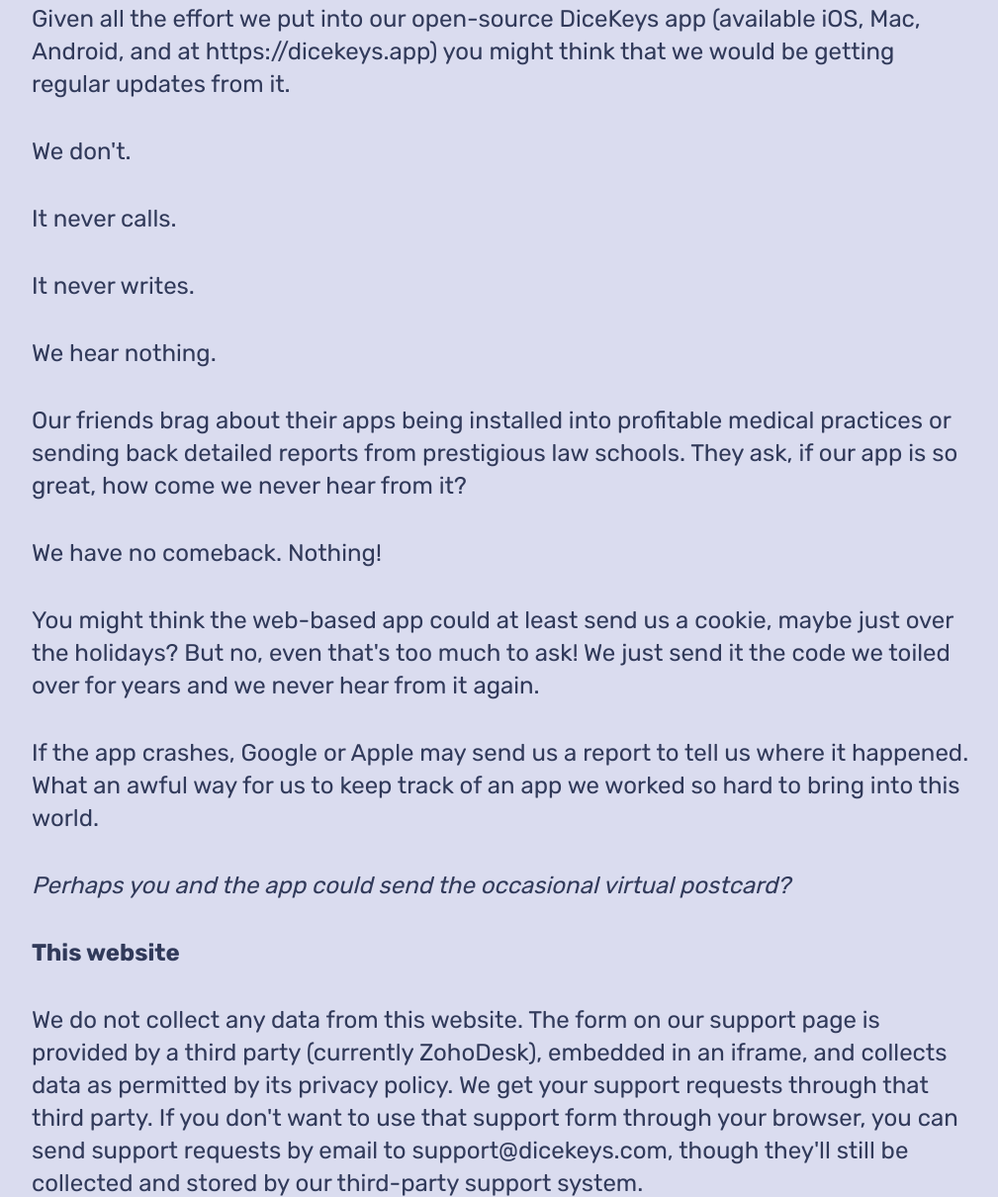
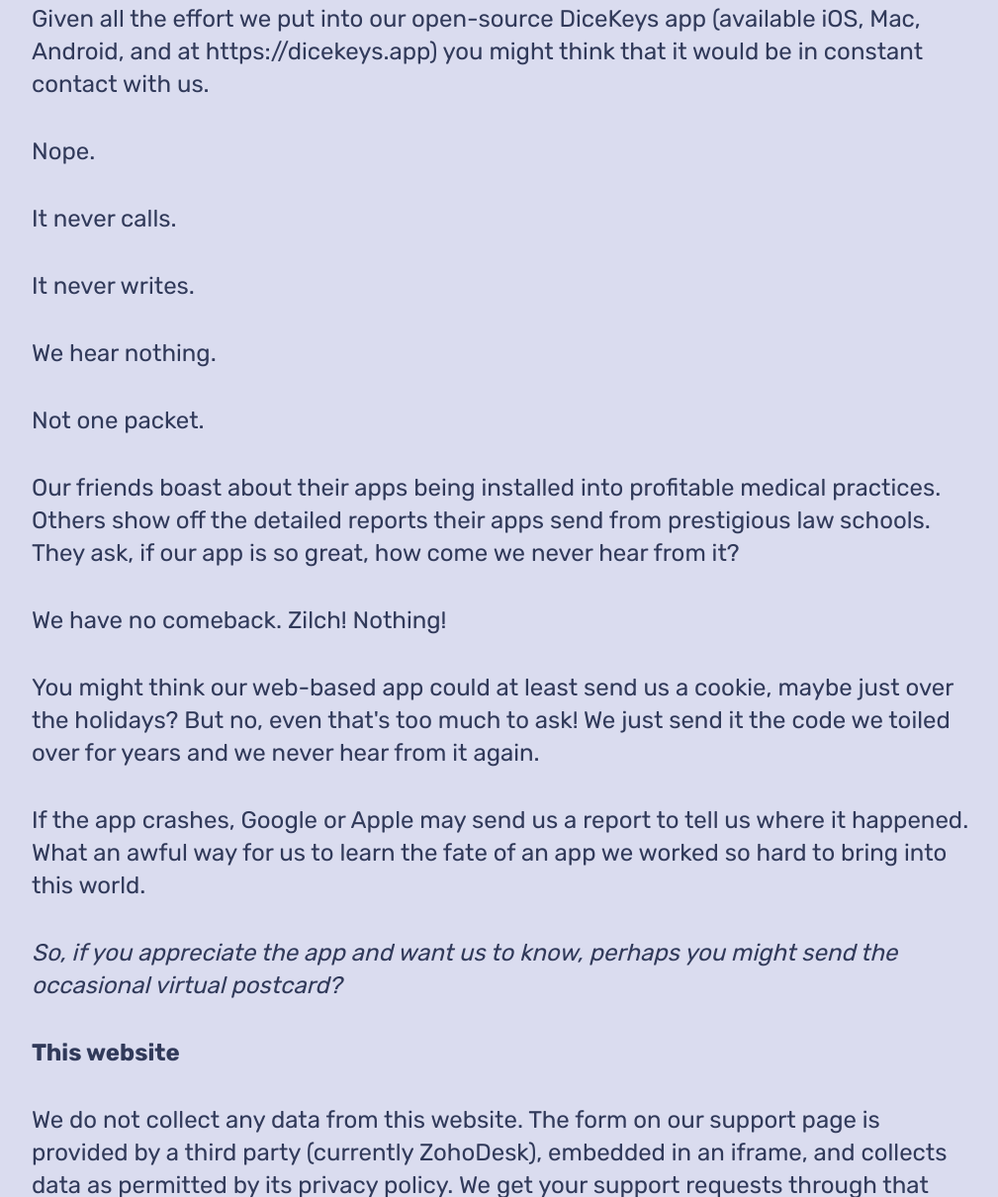
Before and after one commit to dicekeys/dicekeys.com, a website: page dist/privacy/index.html in a window 1280 px wide. Shown: the part 505-1715 px from the top of the page at 99% size, without its empty margins (133-1142 px from the left). Drawn offline with Linux system fonts and the light colour scheme.

Commit message:
fix favicon

```diff
--- a/dist/privacy/index.html
+++ b/dist/privacy/index.html
@@ -5,6 +5,7 @@
     <meta charset="UTF-8">
     <meta name="viewport" content="width=device-width, initial-scale=1.0">
     <title>DiceKeys: Privacy Policy (annoyed grandparent edition)</title>
+    <link rel="icon" type="image/svg" href="/favicon.svg">
     <link rel="stylesheet" href="../css/style.min.css">
 </head>
 
@@ -53,9 +54,9 @@
 
                     <p>Given all the effort we put into our open-source DiceKeys app
                     (available iOS, Mac, Android, and at https://dicekeys.app)
-                    you might think that we would be getting regular updates from it.</p>
+                    you might think that it would be in constant contact with us.</p>
 
-                    <p>We don't.</p>
+                    <p>Nope.</p>
 
                     <p>It never calls.</p>
 
@@ -63,20 +64,22 @@
 
                     <p>We hear nothing.</p>
 
-                    <p>Our friends brag about their apps being installed into profitable medical practices or
-                    sending back detailed reports from prestigious law schools.
+                    <p>Not one packet.</p>
+
+                    <p>Our friends boast about their apps being installed into profitable medical practices.
+                    Others show off the detailed reports their apps send from prestigious law schools.
                     They ask, if our app is so great, how come we never hear from it?</p>
 
-                    <p> We have no comeback. Nothing!</p>
+                    <p> We have no comeback. Zilch! Nothing!</p>
 
-                    <p>You might think the web-based app could at least send us a cookie, maybe just over the holidays?
+                    <p>You might think our web-based app could at least send us a cookie, maybe just over the holidays?
                     But no, even that's too much to ask!
                     We just send it the code we toiled over for years and we never hear from it again.</p>
 
                     <p>If the app crashes, Google or Apple may send us a report to tell us where it happened.
-                    What an awful way for us to keep track of an app we worked so hard to bring into this world.</p>
+                    What an awful way for us to learn the fate of an app we worked so hard to bring into this world.</p>
 
-                    <p><i>Perhaps you and the app could send the occasional virtual postcard?</i></p>
+                    <p><i>So, if you appreciate the app and want us to know, perhaps you might send the occasional virtual postcard?</i></p>
 
                     <h3>This website</h3>
 
```
Also changed, not shown: dist/download/index.html (+1 -0 lines), dist/faq/index.html (+2 -1 lines), dist/index.html (+1 -1 lines), dist/security/index.html (+1 -0 lines), dist/store/index.html (+1 -0 lines), dist/support/index.html (+1 -0 lines).
